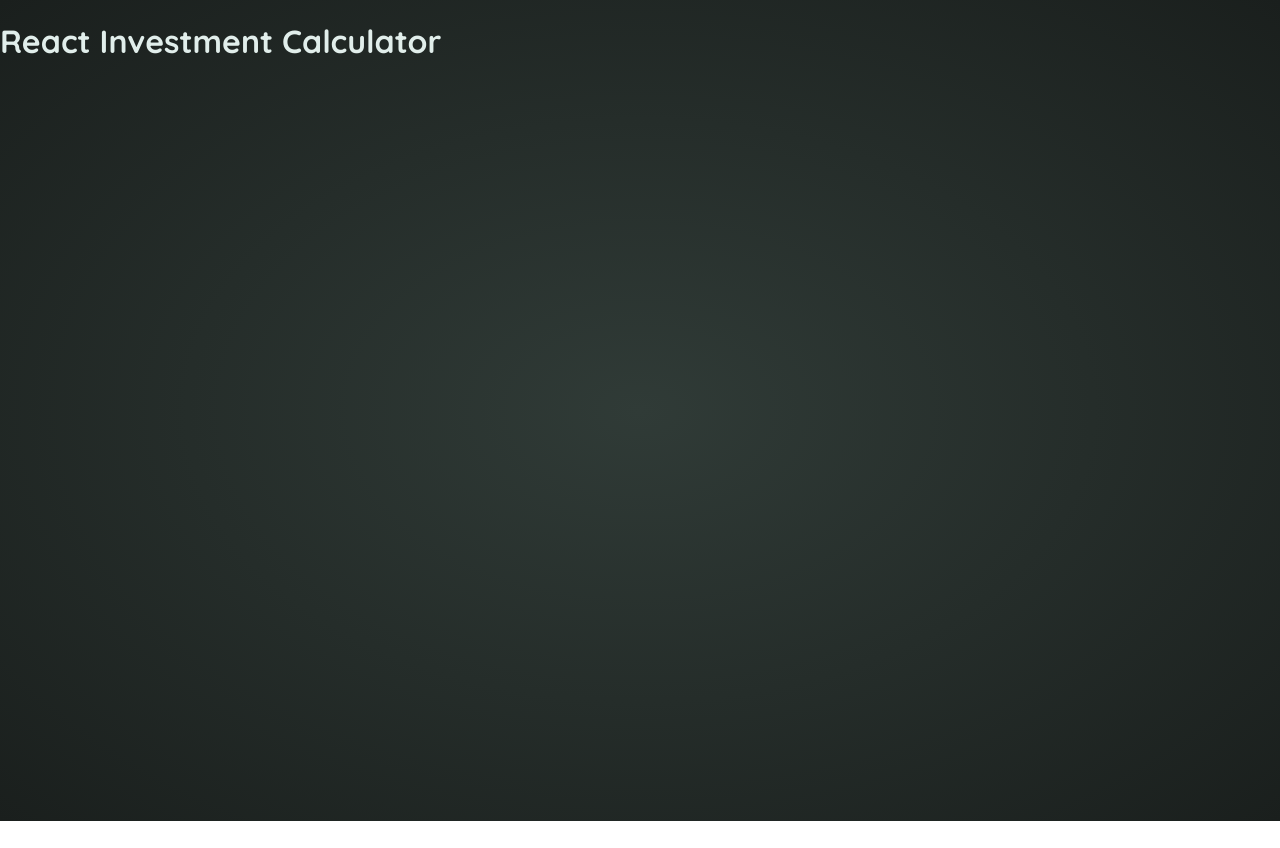
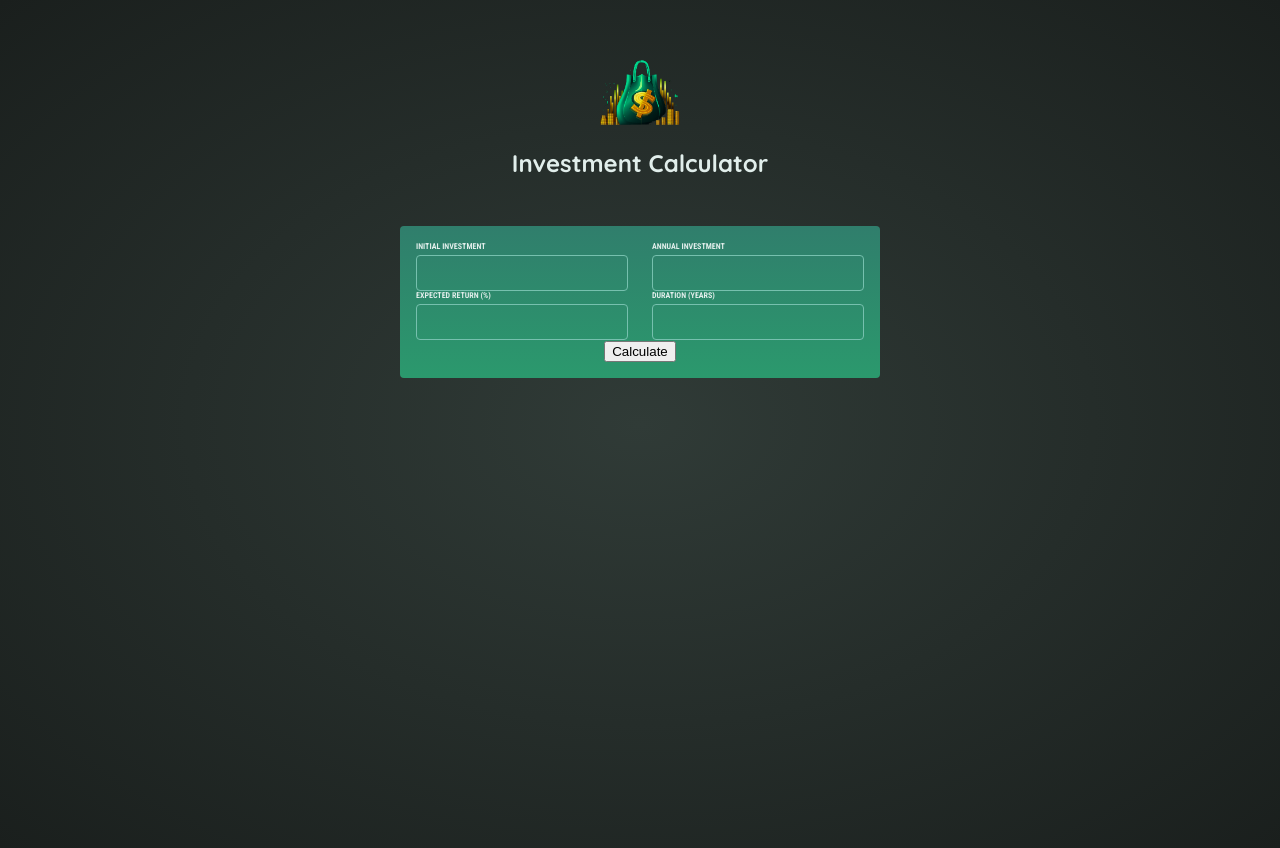
Before and after one commit to fpodsiadly/Investment-calculator, a React (Vite) app: page / in a window 1280 px wide. Before the commit the page ends 821 px from the top, so only its background shows below. Built offline with nearby package versions, Linux system fonts and the light colour scheme.

Commit message:
investment calculator in single file

```diff
--- a/src/App.jsx
+++ b/src/App.jsx
@@ -1,6 +1,117 @@
+import React, { useState } from 'react'
+import './index.css'
+import logo from './assets/investment-calculator-logo.png'
+import { calculateInvestmentResults, formatter } from './util/investment'
+
 function App() {
+  const [initialInvestment, setInitialInvestment] = useState('')
+  const [annualInvestment, setAnnualInvestment] = useState('')
+  const [expectedReturn, setExpectedReturn] = useState('')
+  const [duration, setDuration] = useState('')
+  const [results, setResults] = useState([])
+
+  const calculateHandler = (event) => {
+    event.preventDefault()
+    const calculatedResults = calculateInvestmentResults({
+      initialInvestment: +initialInvestment,
+      annualInvestment: +annualInvestment,
+      expectedReturn: +expectedReturn,
+      duration: +duration,
+    })
+    setResults(calculatedResults)
+  }
+
   return (
-    <h1>React Investment Calculator</h1>
+    <div>
+      <header id="header">
+        <img src={logo} alt="Investment Calculator Logo" />
+        <h1>Investment Calculator</h1>
+      </header>
+      <form id="user-input" onSubmit={calculateHandler}>
+        <div className="input-group">
+          <div>
+            <label htmlFor="initial-investment">Initial Investment</label>
+            <input
+              type="number"
+              id="initial-investment"
+              value={initialInvestment}
+              onChange={(e) => setInitialInvestment(e.target.value)}
+            />
+          </div>
+          <div>
+            <label htmlFor="annual-investment">Annual Investment</label>
+            <input
+              type="number"
+              id="annual-investment"
+              value={annualInvestment}
+              onChange={(e) => setAnnualInvestment(e.target.value)}
+            />
+          </div>
+        </div>
+        <div className="input-group">
+          <div>
+            <label htmlFor="expected-return">Expected Return (%)</label>
+            <input
+              type="number"
+              id="expected-return"
+              value={expectedReturn}
+              onChange={(e) => setExpectedReturn(e.target.value)}
+            />
+          </div>
+          <div>
+            <label htmlFor="duration">Duration (Years)</label>
+            <input
+              type="number"
+              id="duration"
+              value={duration}
+              onChange={(e) => setDuration(e.target.value)}
+            />
+          </div>
+        </div>
+        <div className="center">
+          <button type="submit">Calculate</button>
+        </div>
+      </form>
+      {results.length > 0 && (
+        <section id="result">
+          <table id="result-table">
+            <thead>
+              <tr>
+                <th>Year</th>
+                <th>Investment Value</th>
+                <th>Interest (Year)</th>
+                <th>Total Interest</th>
+                <th>Invested Capital</th>
+              </tr>
+            </thead>
+            <tbody>
+              {results.map((result) => (
+                <tr key={result.year}>
+                  <td>{result.year}</td>
+                  <td>{formatter.format(result.valueEndOfYear)}</td>
+                  <td>{formatter.format(result.interest)}</td>
+                  <td>
+                    {formatter.format(
+                      result.valueEndOfYear -
+                        initialInvestment -
+                        annualInvestment * result.year
+                    )}
+                  </td>
+                  <td>
+                    {formatter.format(
+                      result.valueEndOfYear -
+                        (result.valueEndOfYear -
+                          initialInvestment -
+                          annualInvestment * result.year)
+                    )}
+                  </td>
+                </tr>
+              ))}
+            </tbody>
+          </table>
+        </section>
+      )}
+    </div>
   )
 }
 
--- a/src/index.css
+++ b/src/index.css
@@ -18,7 +18,6 @@ body {
   text-align: center;
   margin: 3rem auto;
 }
-
 
 #header img {
   width: 5rem;
@@ -65,7 +64,7 @@ body {
 }
 
 #result {
-  max-width: 50rem;
+  max-width: 30rem;
   margin: 2rem auto;
   padding: 1rem;
   table-layout: fixed;
```
